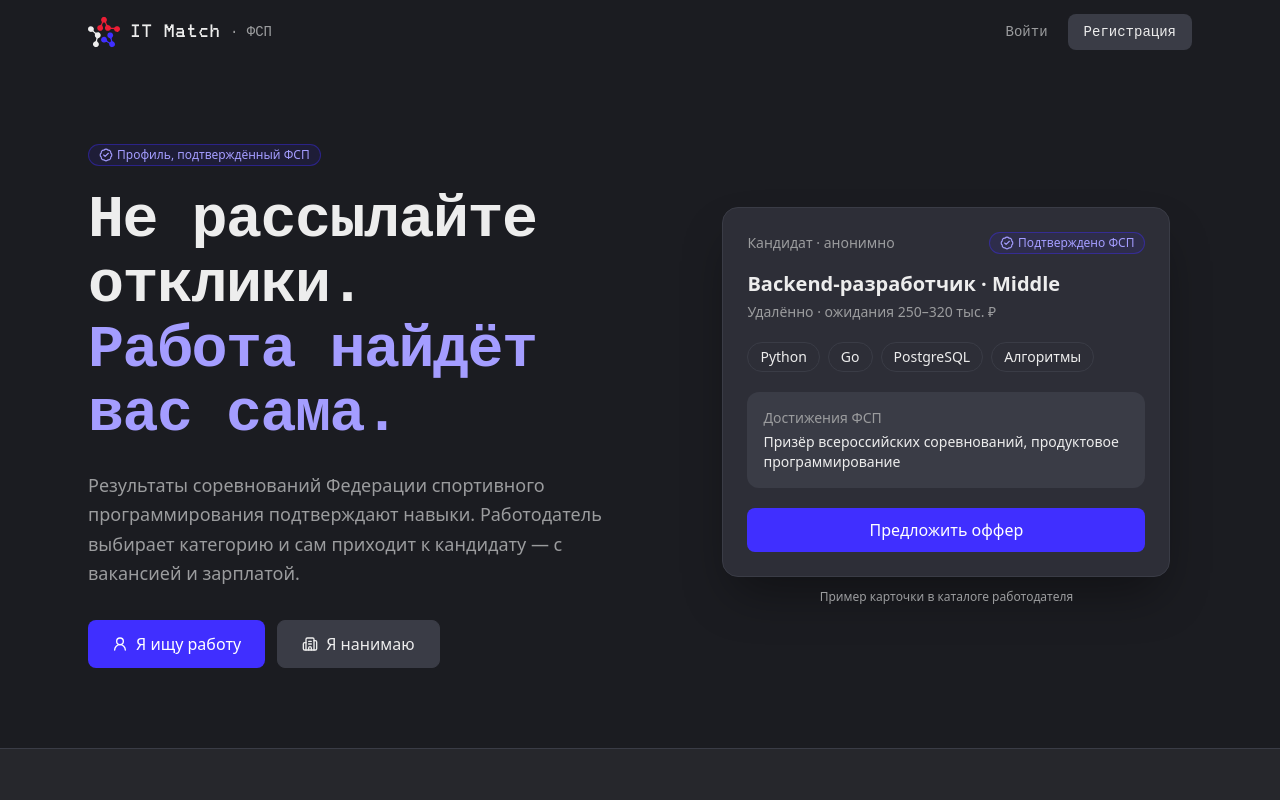
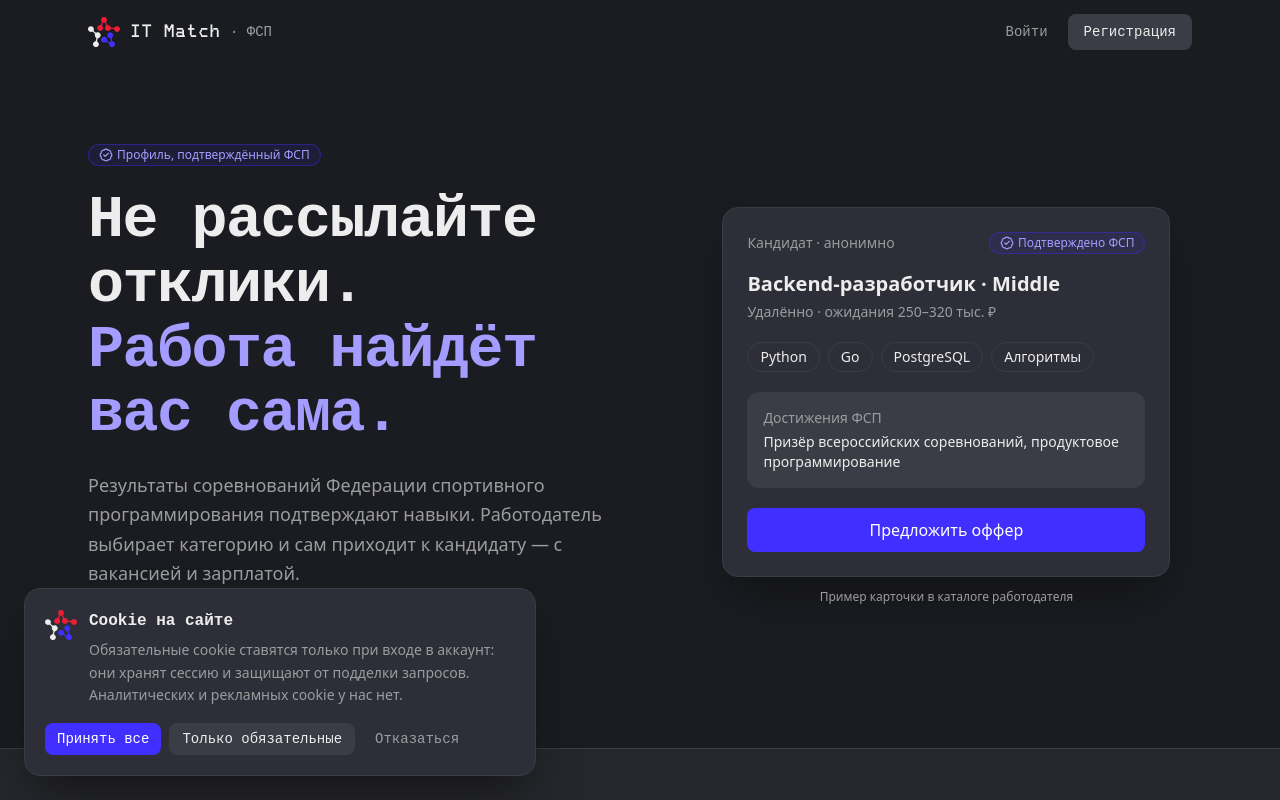
Before and after one commit to LaimOr127/Digital-platform-aggregator-of-IT-vacancies-FSP-, a React (Vite) app in the folder frontend/: page / in a window 1280 px wide. Shown: the top 800 px of the page. Built offline with nearby package versions, Linux system fonts and the light colour scheme.

Commit message:
feat(landing): плашка cookie — принять все, только обязательные или отказаться; выбор запоминается

```diff
--- /dev/null
+++ b/frontend/src/features/landing/CookieBanner.tsx
@@ -0,0 +1,66 @@
+// Плашка о cookie на главной: выбор хранится в браузере и больше не спрашивается.
+// Cookie у сайта только обязательные (сессия и защита от подделки запросов) и ставятся при
+// входе, поэтому выбор пока ничего не отключает. Появится аналитика — грузить её при "all".
+import { motion } from "motion/react";
+import { useState } from "react";
+import star from "../../assets/fsp-star.svg";
+import { Button } from "../../ui/Button";
+
+type Choice = "all" | "necessary" | "declined";
+
+const KEY = "itmatch.cookie-consent";
+
+// хранилище бывает недоступно (приватный режим, запрет в настройках) — тогда спросим снова
+function saved(): string | null {
+  try {
+    return localStorage.getItem(KEY);
+  } catch {
+    return null;
+  }
+}
+
+export function CookieBanner() {
+  const [open, setOpen] = useState(() => saved() === null);
+  if (!open) return null;
+
+  const choose = (choice: Choice) => {
+    try {
+      localStorage.setItem(KEY, choice);
+    } catch {
+      // не сохранилось — плашка просто скроется до следующего визита
+    }
+    setOpen(false);
+  };
+
+  return (
+    <motion.section
+      aria-label="Cookie"
+      initial={{ opacity: 0, y: 16 }}
+      animate={{ opacity: 1, y: 0 }}
+      transition={{ duration: 0.3, ease: "easeOut" }}
+      className="fixed inset-x-3 bottom-3 z-50 rounded-2xl border border-line bg-surface p-5 shadow-2xl shadow-black/50 sm:inset-x-auto sm:bottom-6 sm:left-6 sm:max-w-lg"
+    >
+      <div className="flex items-start gap-3">
+        <img src={star} alt="" aria-hidden className="size-8 shrink-0" />
+        <div>
+          <h2 className="font-semibold">Cookie на сайте</h2>
+          <p className="mt-1.5 text-sm leading-relaxed text-muted">
+            Обязательные cookie ставятся только при входе в аккаунт: они хранят сессию и защищают от подделки
+            запросов. Аналитических и рекламных cookie у нас нет.
+          </p>
+        </div>
+      </div>
+      <div className="mt-4 flex flex-wrap gap-2">
+        <Button size="sm" onClick={() => choose("all")}>
+          Принять все
+        </Button>
+        <Button size="sm" variant="secondary" onClick={() => choose("necessary")}>
+          Только обязательные
+        </Button>
+        <Button size="sm" variant="ghost" onClick={() => choose("declined")}>
+          Отказаться
+        </Button>
+      </div>
+    </motion.section>
+  );
+}
--- a/frontend/src/features/landing/Landing.tsx
+++ b/frontend/src/features/landing/Landing.tsx
@@ -6,6 +6,7 @@ import { useAuth } from "../../auth/AuthProvider";
 import { portalPath } from "../../auth/portal";
 import { Badge } from "../../ui/Badge";
 import { Logo } from "../../ui/Logo";
+import { CookieBanner } from "./CookieBanner";
 
 const primaryLink =
   "inline-flex h-12 items-center justify-center gap-2 rounded-lg bg-accent px-6 font-medium text-on-accent transition-colors hover:bg-accent-strong";
@@ -139,6 +140,7 @@ export function Landing() {
           </a>
         </div>
       </footer>
+      <CookieBanner />
     </div>
   );
 }
```
Also changed, not shown: 1 other file (tests, documents, lock files or other folders).
